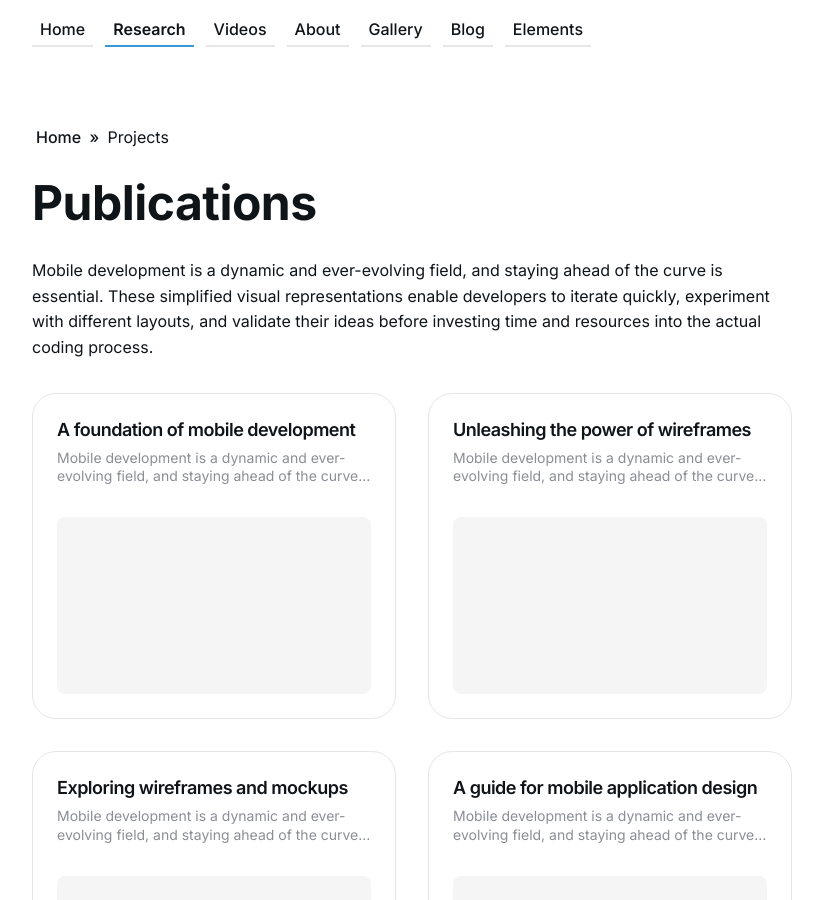
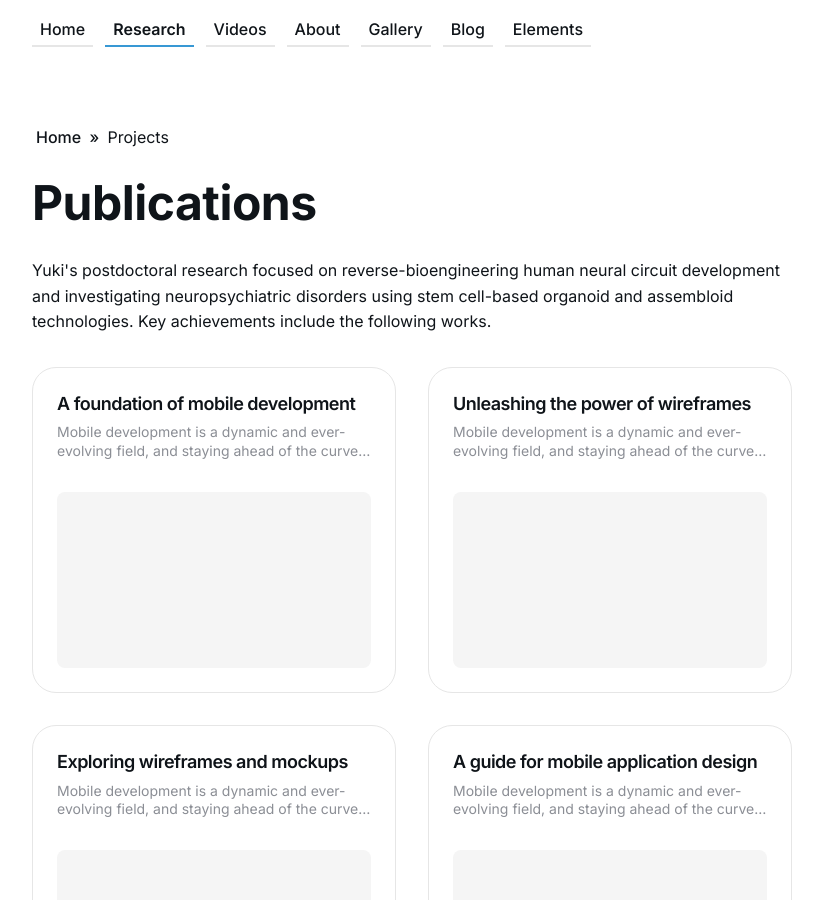
Before and after one commit to ykmiura/ykmiura.github.io, a Jekyll site: the page built from projects/index.html, in a window 1280 px wide and 900 px high, scrolled down 339 px. Shown: the whole window, without its empty margins (228-1051 px from the left). Built offline with Jekyll 4.4.1, drawn with Linux system fonts in a browser that asks for light colours.

Commit message:
Update index.html

```diff
--- a/projects/index.html
+++ b/projects/index.html
@@ -1,7 +1,7 @@
 ---
 layout: default
 title: Publications
-description: Mobile development is a dynamic and ever-evolving field, and staying ahead of the curve is essential. These simplified visual representations enable developers to iterate quickly, experiment with different layouts, and validate their ideas before investing time and resources into the actual coding process.
+description: Yuki's postdoctoral research focused on reverse-bioengineering human neural circuit development and investigating neuropsychiatric disorders using stem cell-based organoid and assembloid technologies. Key achievements include the following works.
 page_cover: '/images/100.jpg'
 ---
 
```
